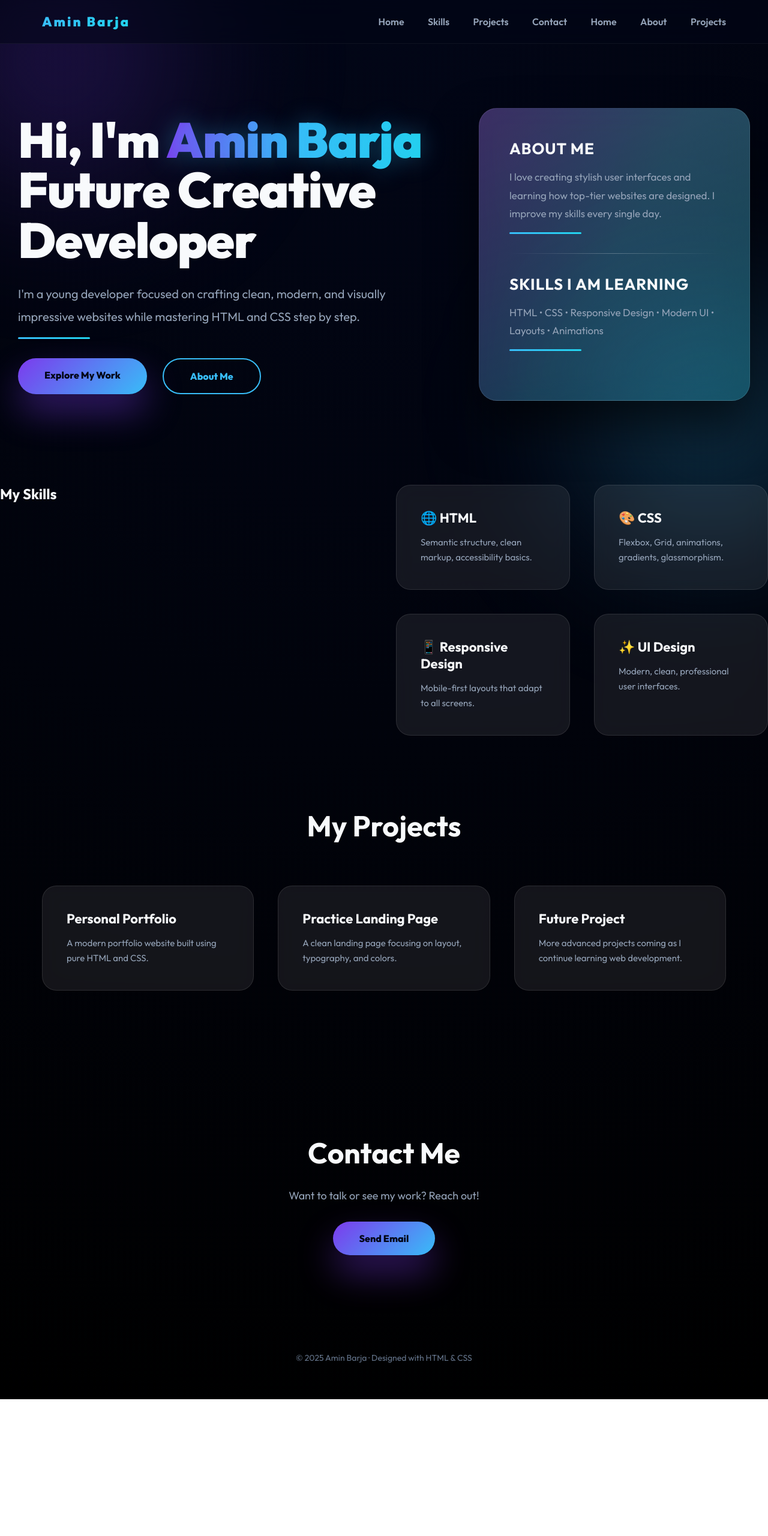
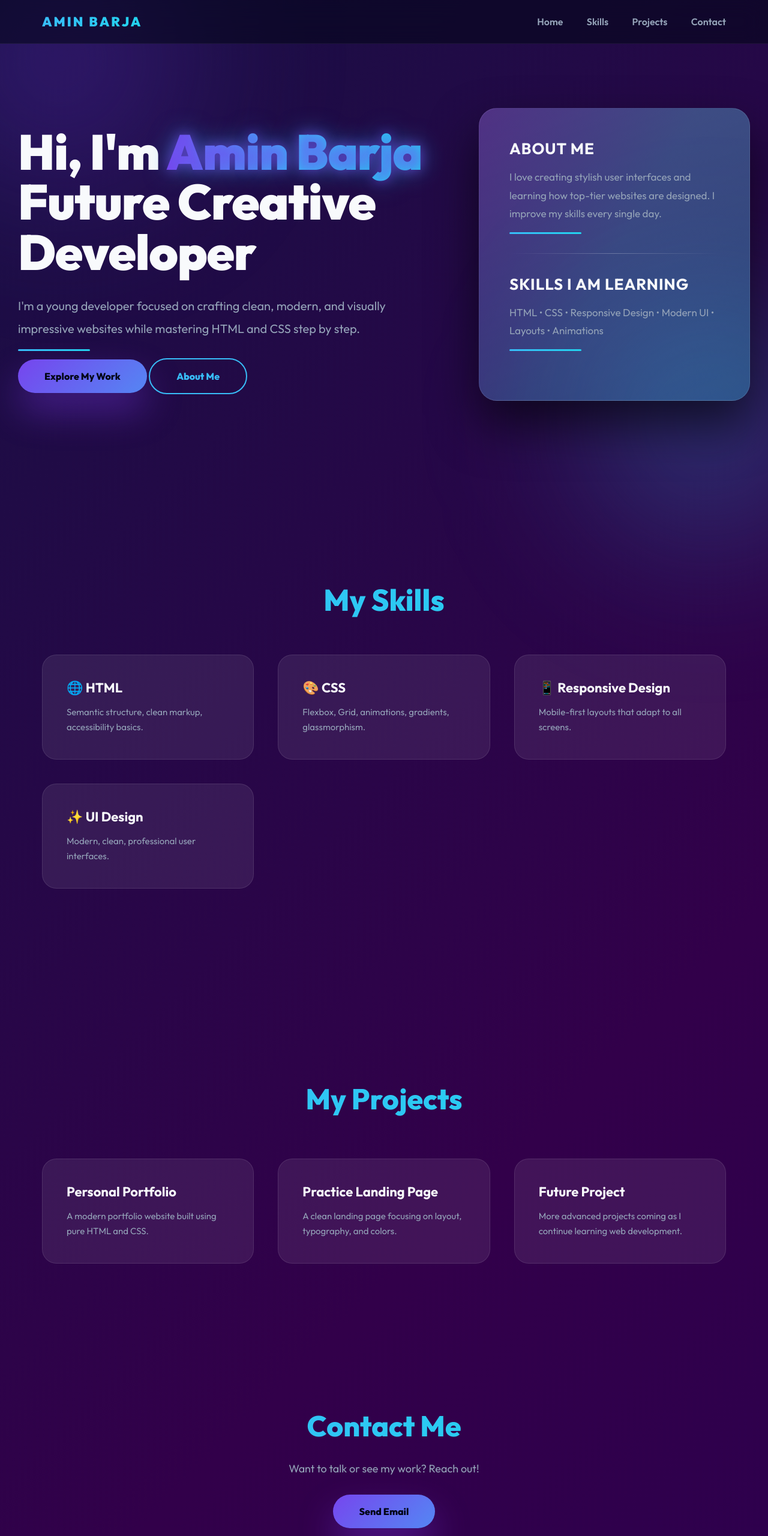
Before and after one commit to AMIN350113/AminBarja, a plain HTML site: page index.html in a window 1280 px wide. Shown: the top 2560 px of the page at 60% size. Before the commit the page ends 2332 px from the top, so only its background shows below. Drawn offline with Linux system fonts and the light colour scheme.

Commit message:
Enhance styling and add dark/light mode toggle
Added animations and improved styling for various sections including hero, skills, and projects. Implemented a dark/light mode toggle feature.

```diff
--- a/index.html
+++ b/index.html
@@ -157,7 +157,7 @@
       background: linear-gradient(90deg, var(--accent2), var(--accent3));
       border-radius: 999px;
     }
-
+    }
 
     .actions {
       display: flex;
@@ -351,6 +351,114 @@
       .projects h2 { font-size: 36px; }
     }
 
+    /* TITLE GLOW EFFECT */
+    .hero h1 span {
+      text-shadow: 0 0 20px rgba(124,58,237,0.6), 0 0 40px rgba(56,189,248,0.6);
+    }
+
+    /* SOFT CARD HOVER */
+    .glass:hover {
+      transform: translateY(-10px);
+      transition: 0.4s;
+      box-shadow: 0 50px 80px rgba(124,58,237,0.3);
+    }
+
+    /* SECTION HEADERS */
+    section h2 {
+      font-size: 50px;
+      font-weight: 800;
+      text-align: center;
+      margin-bottom: 60px;
+      background: linear-gradient(90deg, var(--accent2), var(--accent3));
+      -webkit-background-clip: text;
+      -webkit-text-fill-color: transparent;
+    }
+        /* ANIMATION KEYFRAMES */
+    @keyframes fadeIn { from { opacity: 0; } to { opacity: 1; } }
+    @keyframes fadeUp { from { opacity:0; transform: translateY(40px); } to { opacity:1; transform: translateY(0); } }
+    @keyframes fadeLeft { from { opacity:0; transform: translateX(-40px); } to { opacity:1; transform: translateX(0); } }
+    @keyframes fadeRight { from { opacity:0; transform: translateX(40px); } to { opacity:1; transform: translateX(0); } }
+
+    /* SCROLL ANIMATION CLASSES */
+    .fade-in { opacity: 0; animation: fadeIn 1.6s ease forwards; }
+    .fade-up { opacity: 0; animation: fadeUp 1.6s ease forwards; }
+    .fade-left { opacity: 0; animation: fadeLeft 1.6s ease forwards; }
+    .fade-right { opacity: 0; animation: fadeRight 1.6s ease forwards; }
+
+    /* HERO LOAD ANIMATION */
+    .hero h1 { opacity:0; animation: fadeUp 1.6s ease forwards 0.2s; }
+    .hero p { opacity:0; animation: fadeUp 1.6s ease forwards 0.5s; }
+    .actions { opacity:0; animation: fadeUp 1.6s ease forwards 0.8s; }
+
+    /* NEON GRADIENT ANIMATION */
+    @keyframes neonGradient {
+      0% { background-position: 0% 50%; }
+      50% { background-position: 100% 50%; }
+      100% { background-position: 0% 50%; }
+    }
+
+    h2, .btn-primary {
+      background-size: 200% 200%;
+      animation: neonGradient 6s ease infinite;
+    }
+</style>
+  <style>
+    /* Neon Animated Gradient Background */
+    body {
+      background: linear-gradient(-45deg, #1e0059, #32004a, #001f3f, #002f6c);
+      background-size: 400% 400%;
+      animation: gradientMove 10s ease infinite;
+    }
+    @keyframes gradientMove {
+      0% { background-position: 0% 50%; }
+      50% { background-position: 100% 50%; }
+      100% { background-position: 0% 50%; }
+    }
+
+    /* Scroll Fade-In Animation */
+    .fade {
+      opacity: 0;
+      transform: translateY(20px);
+      transition: all 0.8s ease;
+    }
+    .fade.visible {
+      opacity: 1;
+      transform: translateY(0);
+    }
+
+    /* Hero Text Entrance */
+    .hero-title {
+      opacity: 0;
+      animation: fadeSlide 1.5s forwards ease-out;
+    }
+    @keyframes fadeSlide {
+      0% { opacity: 0; transform: translateY(20px); }
+      100% { opacity: 1; transform: translateY(0); }
+    }
+
+    /* Footer Navigation Bar */
+    footer {
+      text-align: center;
+      padding: 20px;
+      background: rgba(255,255,255,0.05);
+      margin-top: 50px;
+      border-top: 1px solid rgba(255,255,255,0.1);
+    }
+    footer a {
+      margin: 0 15px;
+      color: #fff;
+      text-decoration: none;
+      font-weight: bold;
+    }
+    footer a:hover {
+      color: #00eaff;
+    }
+
+    /* Mobile Responsive Fixes */
+    @media(max-width: 768px) {
+      h1 { font-size: 2rem; }
+      .projects, .skills-section { grid-template-columns: 1fr; }
+    }
   </style>
 </head>
 <body>
@@ -361,19 +469,16 @@
   <div class="glow blue"></div>
 
   <header>
-    <div class="logo">Amin Barja </div>
+    <div class="logo">AMIN BARJA</div>
     <nav>
       <a href="#home">Home</a>
       <a href="#skills">Skills</a>
       <a href="#projects">Projects</a>
       <a href="#contact">Contact</a>
-      <a href="#">Home</a>
-      <a href="#">About</a>
-      <a href="#">Projects</a>
     </nav>
   </header>
 
-  <section class="hero" id="home">
+  <section class="hero fade-in" id="home">
     <div>
 
       <h1>Hi, I'm <span>Amin Barja</span><br>Future Creative Developer</h1>
@@ -403,8 +508,7 @@
     </div>
   </section>
 
-  <section class="skills" id="skills">
-    <div class="project-grid">
+  <section class="skills fade-up" id="skills" style="max-width:1200px;margin:0 auto;padding:160px 30px;">
     <h2>My Skills</h2>
     <div class="project-grid">
       <div class="project-card"><h3>🌐 HTML</h3><p>Semantic structure, clean markup, accessibility basics.</p></div>
@@ -414,21 +518,12 @@
     </div>
   </section>
 
-  <section class="projects" id="projects">
+  <section class="projects fade-left" id="projects" style="padding-top:160px;">
     <h2>My Projects</h2>
     <div class="project-grid">
-      <div class="project-card">
-        <h3>Personal Portfolio</h3>
-        <p>A modern portfolio website built using pure HTML and CSS.</p>
-      </div>
-      <div class="project-card">
-        <h3>Practice Landing Page</h3>
-        <p>A clean landing page focusing on layout, typography, and colors.</p>
-      </div>
-      <div class="project-card">
-        <h3>Future Project</h3>
-        <p>More advanced projects coming as I continue learning web development.</p>
-      </div>
+      <div class="project-card"><h3>Personal Portfolio</h3><p>A modern portfolio website built using pure HTML and CSS.</p></div>
+      <div class="project-card"><h3>Practice Landing Page</h3><p>A clean landing page focusing on layout, typography, and colors.</p></div>
+      <div class="project-card"><h3>Future Project</h3><p>More advanced projects coming as I continue learning web development.</p></div>
     </div>
   </section>
 
@@ -442,5 +537,12 @@
     © 2025 Amin Barja · Designed with HTML & CSS
   </footer>
 
+  <script>
+    // Dark/Light Mode Toggle
+    const toggle = document.getElementById('theme-toggle');
+    toggle.addEventListener('click', () => {
+      document.body.classList.toggle('dark-mode');
+    });
+  </script>
 </body>
 </html>
```
